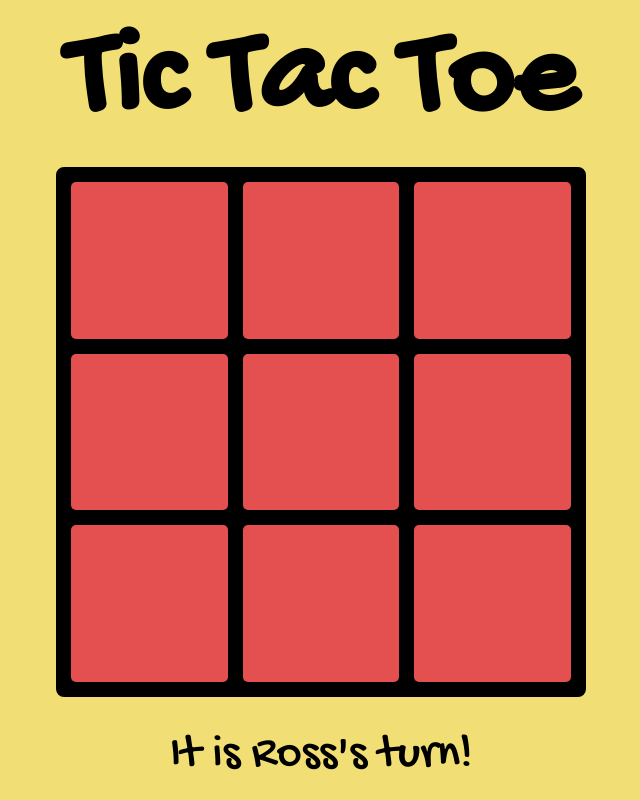
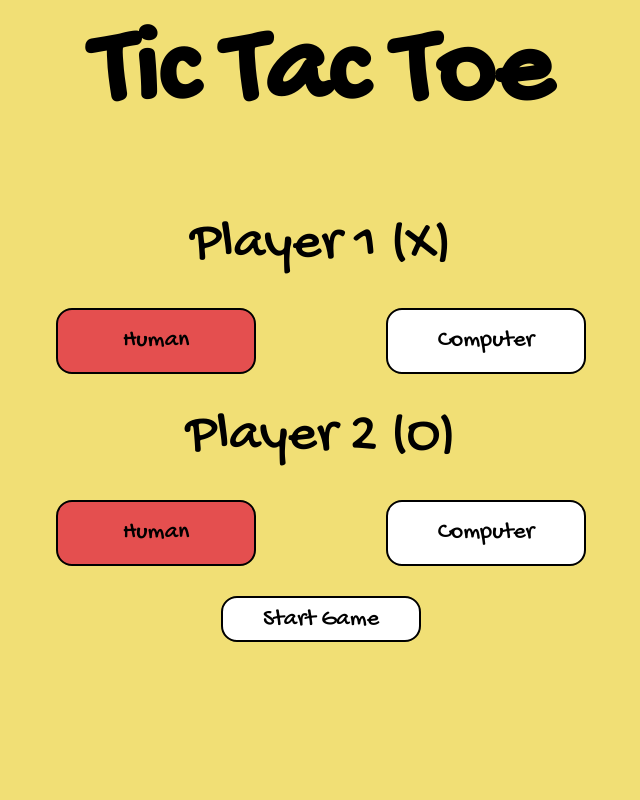
Before and after one commit to RossTarrant/tic-tac-toe, a plain HTML site: page index.html in a window 1280 px wide. Shown: the whole page, without its empty margins (319-959 px from the left). Drawn offline with Linux system fonts and the light colour scheme.

Commit message:
Human vs Human version completed

```diff
--- a/index.html
+++ b/index.html
@@ -12,9 +12,8 @@
     <div class="header">
         <h1>Tic Tac Toe</h1>
     </div>
-    <div class="board-container">
-        <div class="board"></div>
-    </div>
+    <div class="board-container"></div>
     <div class="instruction"></div>
+    <div class="setup-container"></div>
 </body>
 </html>
--- a/script.js
+++ b/script.js
@@ -2,16 +2,24 @@ const board = (() => {
 
     let board = [];
 
-    const boardElement = document.querySelector(".board");
+    const createBoard = () => {
+        const boardContainer = document.querySelector(".board-container");
+        const boardElement = document.createElement("div");
+        boardElement.classList.add("board")
         for(let i = 0; i < 9; i++){
             newTile = document.createElement("div");
             newTile.classList.add("tile");
             newTile.addEventListener("click", function (){
+                if (controller.getGameState()){
                     controller.takeTurn(i);
+                }
             })
             board.push("")
             boardElement.appendChild(newTile);
         }
+        boardContainer.appendChild(boardElement);
+    }
+
 
     const addMarker = (pos, marker) =>{
         if (board[pos] === ""){
@@ -73,7 +81,7 @@ const board = (() => {
 
     }
 
-    return{addMarker, resetBoard, checkForWin};
+    return{addMarker, resetBoard, createBoard, checkForWin};
 
 })();
 
@@ -84,14 +92,24 @@ const Player = (name, marker) => {
     return {getName, getMarker}
 };
 
-const player1 = Player("Ross", "X");
-const player2 = Player("Hannah", "O");
+const player1 = Player("Player 1", "X");
+const player2 = Player("Player 2", "O");
 
 const controller = (() => {
 
     let turn = 1;
-    let counter = 0;
-    let instruction = `It is ${player1.getName()}'s turn!`;
+    let playing = false;
+    // let instruction = `It is ${player1.getName()}'s turn!`;
+
+    const beginGame = () => {
+        board.createBoard();
+        setInstruction(`It is ${player1.getName()}'s turn!`);
+    }
+
+    const setupGame = () => {
+        createSetupForm();
+        playing = true;
+    }
 
     const setInstruction = (instruction) => {
         // Set instruction
@@ -99,8 +117,109 @@ const controller = (() => {
         instructionElement.textContent = instruction;
     }
 
+    const getGameState = () => {
+        return playing;
+    }
+
+    const addResetButton = () => {
+        const setupContainer = document.querySelector(".setup-container");
+        const setupDiv = document.createElement("div")
+        setupDiv.classList.add("setup");
+        const resetBtn = document.createElement("button");
+        resetBtn.textContent = "Restart Game";
+        resetBtn.classList.add("startBtn");
+        resetBtn.addEventListener("click", function(){
+            resetGame();
+        })
+        setupDiv.appendChild(resetBtn);
+        setupContainer.appendChild(setupDiv);
+    }
+
+    const createSetupForm = () => {
+        const setupContainer = document.querySelector(".setup-container");
+        const setupDiv = document.createElement("div");
+        setupDiv.classList.add("setup");
+
+        const player1P = document.createElement("p");
+        player1P.textContent = "Player 1 (X)";
+        player1P.classList.add("player-setup");
+        const player1HumanBtn = document.createElement("button");
+        player1HumanBtn.textContent = "Human";
+        player1HumanBtn.classList.add("player1Btn");
+        player1HumanBtn.classList.add("selected");
+        const player1CompBtn = document.createElement("button");
+        player1CompBtn.textContent = "Computer";
+        player1CompBtn.classList.add("player1Btn");
+
+        const player2P = document.createElement("p");
+        player2P.textContent = "Player 2 (O)";
+        player2P.classList.add("player-setup");
+        const player2HumanBtn = document.createElement("button");
+        player2HumanBtn.textContent = "Human";
+        player2HumanBtn.classList.add("player2Btn");
+        player2HumanBtn.classList.add("selected");
+        const player2CompBtn = document.createElement("button");
+        player2CompBtn.textContent = "Computer";
+        player2CompBtn.classList.add("player2Btn");
+
+        const startBtn = document.createElement("button");
+        startBtn.textContent = "Start Game";
+        startBtn.classList.add("startBtn");
+
+        setupDiv.appendChild(player1P);
+        setupDiv.appendChild(player1HumanBtn);
+        setupDiv.appendChild(player1CompBtn);
+        setupDiv.appendChild(player2P);
+        setupDiv.appendChild(player2HumanBtn);
+        setupDiv.appendChild(player2CompBtn);
+        setupDiv.appendChild(startBtn);
+        setupContainer.appendChild(setupDiv);
+
+        const buttons = document.querySelectorAll(".player1Btn")
+        for (const button of buttons) {
+            button.addEventListener("click", function(){
+                buttons.forEach(btn => {
+                    btn.classList.remove("selected")
+                });
+                button.classList.add("selected")
+            })
+        }
+
+        const buttons2 = document.querySelectorAll(".player2Btn")
+        for (const button of buttons2) {
+            button.addEventListener("click", function(){
+                buttons2.forEach(btn => {
+                    btn.classList.remove("selected")
+                });
+                button.classList.add("selected")
+            })
+        }
+
+        startBtn.addEventListener("click", function(){
+            setup = document.querySelector(".setup")
+            setup.remove();
+            beginGame();
+        })
+    }
+
+    const gameOver = () => {
+        playing = false;
+        setInstruction(`${currentPlayer} is the winner!!!`)
+        addResetButton();
+    }
+
+    const resetGame = () => {
+        turn = 1;
+        const boardElement = document.querySelector(".board")
+        boardElement.remove();
+        board.resetBoard();
+        const setupDiv = document.querySelector(".setup")
+        setInstruction("");
+        setupDiv.remove();
+        setupGame();
+    }
+
     const takeTurn = (i) => {
-        counter ++;
         if(turn==1){
             currentPlayer = player1.getName();
             currentMarker = player1.getMarker();
@@ -118,11 +237,11 @@ const controller = (() => {
         }
 
         if(board.checkForWin(currentMarker)===true){
-            setInstruction(`${currentPlayer} is the winner!!!`)
+            gameOver();
         }
     }
 
-    setInstruction(instruction);
+    return{beginGame, setupGame, takeTurn, getGameState}
+})();
 
-    return{takeTurn}
-})();
+controller.setupGame();
--- a/styles.css
+++ b/styles.css
@@ -24,13 +24,13 @@ body{
     text-align: center;
     color: black;
     font-family: Gochi;
-    font-size: 62px;
+    font-size: clamp(1rem, -0.875rem + 8.333333vw, 3.5rem);
 }
 
 .board{
     background-color: black;
-    width: 500px;
-    height: 500px;
+    width: min(80vw, 500px);
+    height: min(60vh, 500px);
     display: grid;
     gap: 15px;
     border: 15px solid black;
@@ -40,10 +40,13 @@ body{
 }
 
 .tile{
+    display: flex;
+    align-items: center;
+    justify-content: center;
     background-color: rgba(228, 79, 79);
     border-radius: 5px;
     font-family: Gochi;
-    font-size: 120px;
+    font-size: clamp(1rem, -0.875rem + 8.333333vw, 4.5rem);;
     color: black;
     text-align: center;
     padding-top: 10px;
@@ -56,6 +59,42 @@ body{
 .instruction{
     font-family: Gochi;
     padding-top: 30px;
-    font-size: 48px;
+    padding-bottom: 30px;
+    font-size: clamp(1rem, -0.875rem + 12.333333vw, 3.5rem);;
     text-align: center;
 }
+
+.setup{
+    width: 100%;
+    display: grid;
+    justify-content: center;
+    grid-template-columns: 300px 300px;
+    grid-template-rows: 1fr 1fr 1fr 1fr 0.7fr;
+    gap: 30px;
+}
+
+.player-setup{
+    font-family: Gochi;
+    font-size: clamp(1rem, -0.875rem + 12.333333vw, 3.5rem);
+    text-align: center;
+    grid-column: span 2;
+}
+
+button{
+    border: 2px solid black;
+    border-radius: 16px;
+    width: 200px;
+    background-color: white;
+    justify-self: center;
+    font-family: Gochi;
+    font-size: clamp(1rem, -0.875rem + 8.333333vw, 1.5rem);
+}
+
+.startBtn{
+    background-color: white;
+    grid-column: span 2;
+}
+
+.selected{
+    background-color: rgba(228, 79, 79);
+}
```
Lines whose indentation alone changed are shown as unchanged.
